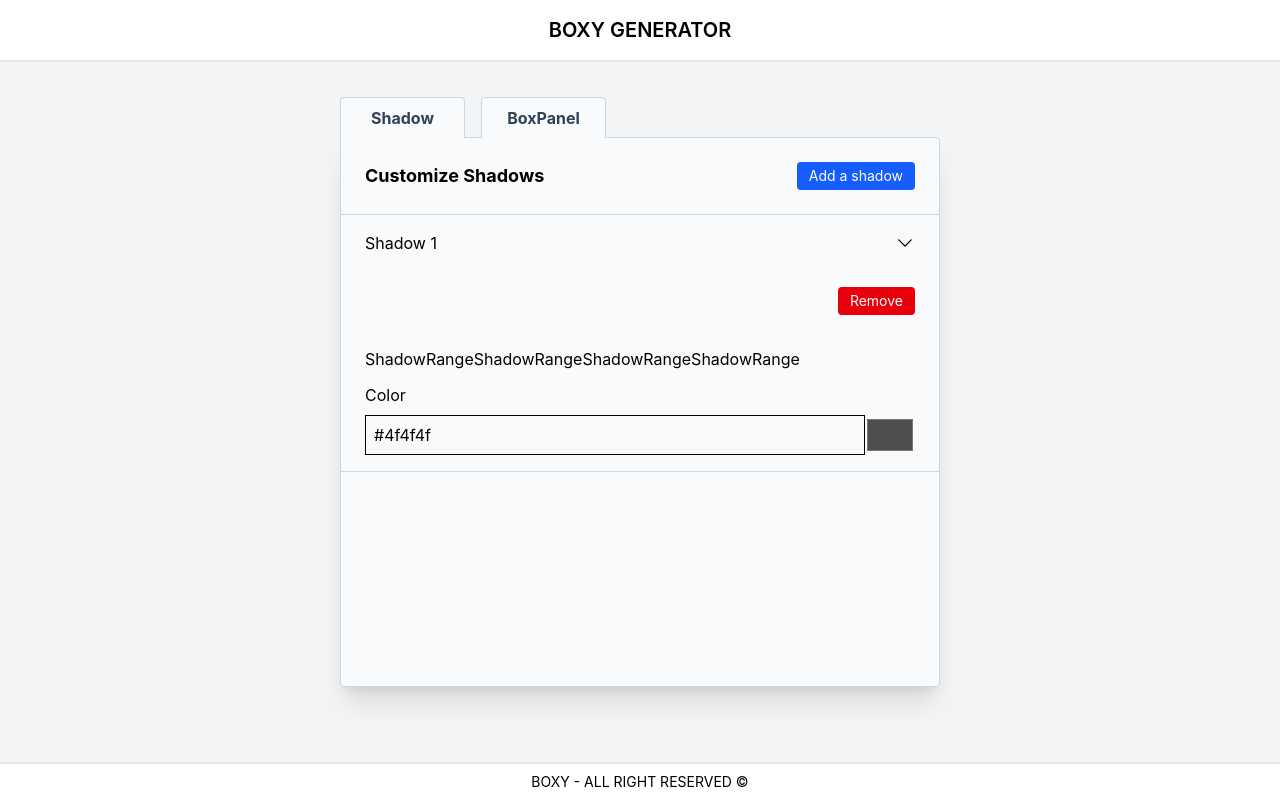
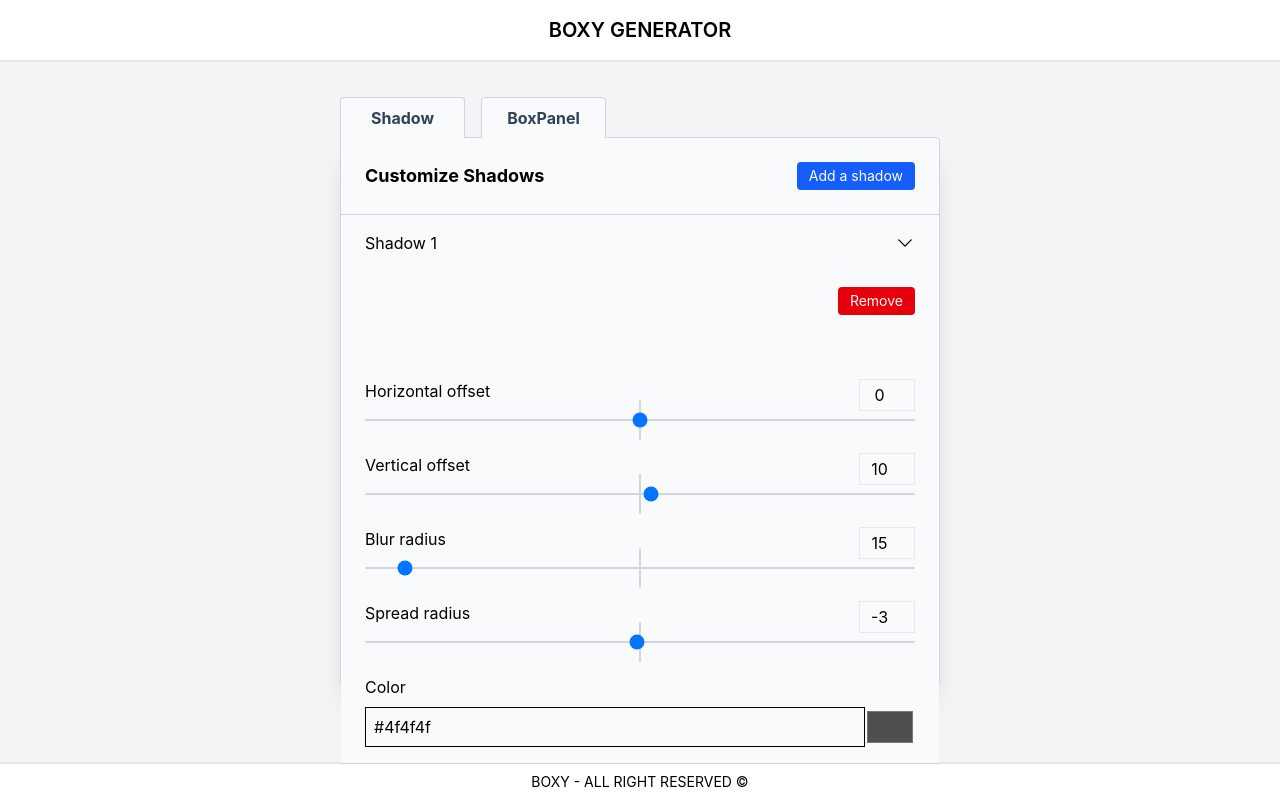
Before and after one commit to cordrink/react-boxy_generator, a React (Vite) app: page / in a window 1280 px wide. Built offline with nearby package versions, Linux system fonts and the light colour scheme.

Commit message:
feat: Ajout de la fonctionnalite de mise a jour de l'input range du composant shadowRange

```diff
--- a/src/layouts/ShadowList/ShadowRange.jsx
+++ b/src/layouts/ShadowList/ShadowRange.jsx
@@ -1,5 +1,42 @@
-export const ShadowRange = ({inputData}) => {
+import {useDispatch} from "react-redux";
+import {updateShadowValue} from "../../features/shadows.js";
+
+export const ShadowRange = ({inputData, shadowID}) => {
+    const dispatch = useDispatch();
+
+    const handleInputs = e => {
+        dispatch(updateShadowValue({
+            inputNumber: inputData.inputNumber,
+            value: e.target.value,
+            shadowID
+        }))
+    }
+
     return (
-        <>ShadowRange</>
+        <div className={"my-8"}>
+            <div className={"flex justify-between"}>
+                <p>{inputData.name}</p>
+                <div className={"flex items-baseline mb-2"}>
+                    <input
+                        value={inputData.value}
+                        onChange={handleInputs}
+                        className={"w-14 h-8 mr2 border border-gray-200 text-center"}
+                        type="number"
+                    />
+                </div>
+            </div>
+            <div className={"relative z-0 w-full flex items-center"}>
+                <input
+                    value={inputData.value}
+                    onChange={handleInputs}
+                    min={inputData.minMax[0]}
+                    max={inputData.minMax[1]}
+                    type="range" className={"w-full h-[2px] bg-gray-300 rounded-lg appearance-none cursor-pointer"}
+                />
+                <div
+                    className={"absolute -z-10 top-1/2 left-1/2 -translate-y-1/2 -translate-x-1/2 w-0.5 h-10 bg-gray-300 rounded"}
+                ></div>
+            </div>
+        </div>
     )
 }
```
